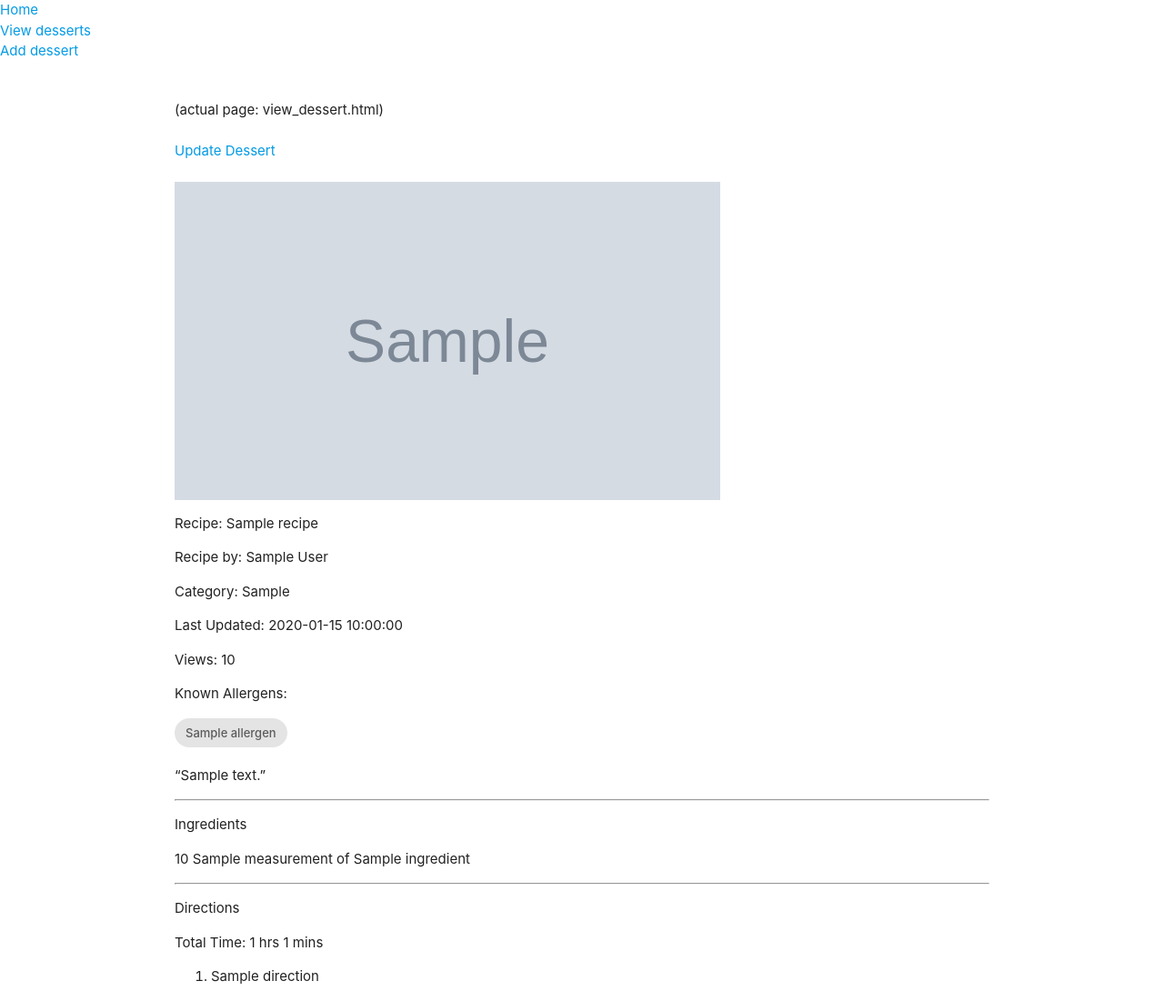
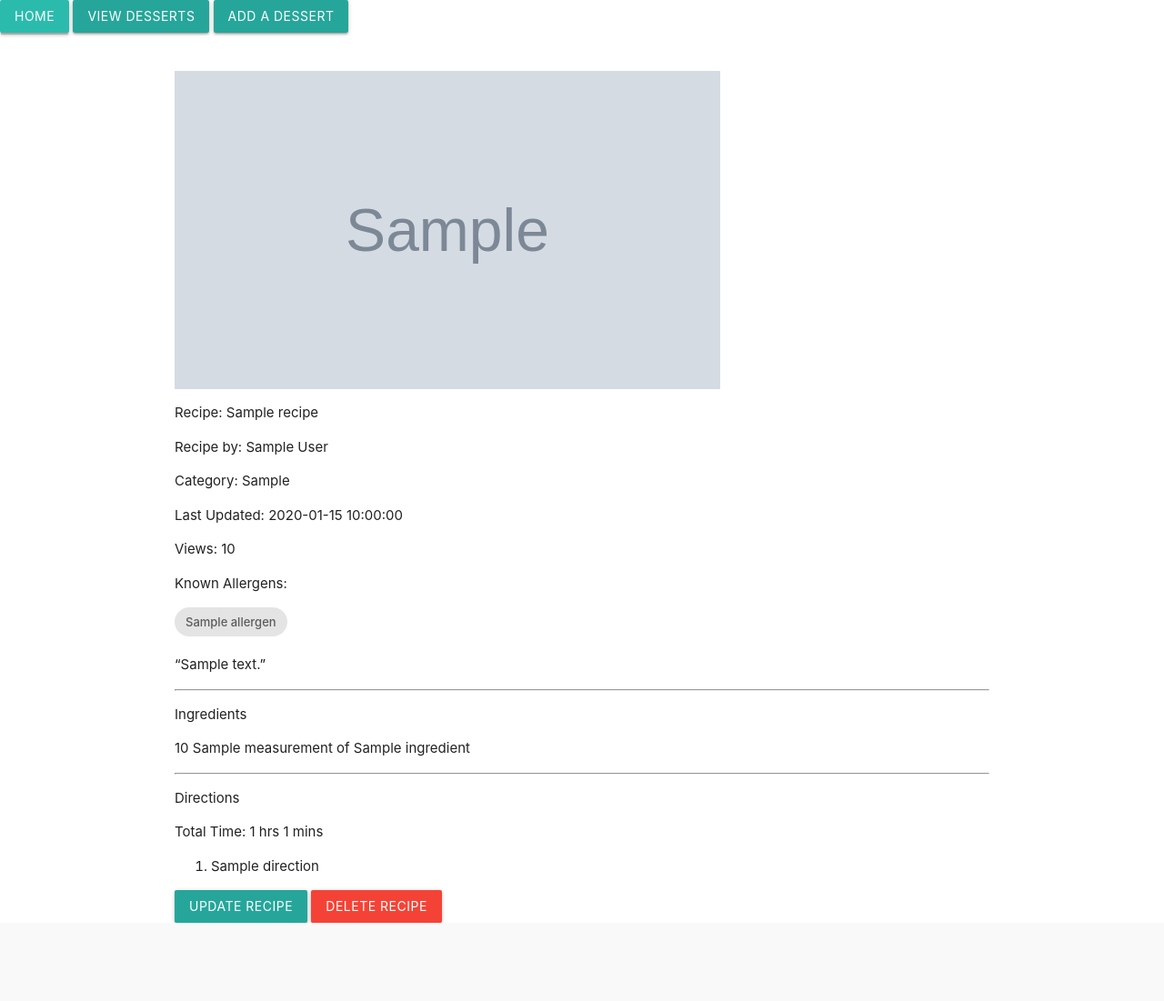
Before and after one commit to TravelTimN/ci-milestone04-dcd, a Flask app: template app/templates/view_dessert.html in a window 1280 px wide. Shown: the whole page at 91% size. After the commit the page ends 1015 px from the top, so only its background shows below. Run offline with Flask 2, Linux system fonts and the light colour scheme; the template is opened without the code that fills it: most values are stand-ins (such as "Sample title", 1, 10 or a date in 2020); grey boxes marked "Sample" are stand-in pictures; some libraries are stand-ins or nearby versions.

Commit message:
Add functionality to delete Recipes :put_litter_in_its_place:
Basic functionality to delete a single recipe
from the database.

Also updated buttons to basic Materialize button formats.

```diff
--- a/app/static/js/script.js
+++ b/app/static/js/script.js
@@ -1,4 +1,7 @@
 $(document).ready(function () {
+
+    // intialize Modals
+    $(".modal").modal();
 
     // tooltip functionality for Materialize
     $(".tooltipped").tooltip();
--- a/app/templates/base.html
+++ b/app/templates/base.html
@@ -20,12 +20,9 @@
 <body>
 
 
-    <a href="{{ url_for('home') }}">Home</a>
-    <br>
-    <a href="{{ url_for('view_desserts') }}">View desserts</a>
-    <br>
-    <a href="{{ url_for('add_dessert') }}">Add dessert</a>
-    <br>
+    <a class="waves-effect waves-light btn" href="{{ url_for('home') }}">HOME</a>
+    <a class="waves-effect waves-light btn" href="{{ url_for('view_desserts') }}">VIEW DESSERTS</a>
+    <a class="waves-effect waves-light btn" href="{{ url_for('add_dessert') }}">ADD A DESSERT</a>
 
     <div class="container">
     {% block content %}
--- a/app/templates/view_dessert.html
+++ b/app/templates/view_dessert.html
@@ -11,12 +11,6 @@
     {% endif %}
     {% endwith %}
 </h1>
-
-(actual page: view_dessert.html)
-<br><br>
-
-<a href="{{ url_for('update_dessert', recipe_id=recipe._id, slugUrl=recipe.recipe_slug) }}">Update Dessert</a>
-<br><br>
 
 {% if recipe.img_src %}
 <div id="recipe-img" style="background: url('{{ recipe.img_src }}') center/cover no-repeat;" alt="Dessert"></div>
@@ -87,4 +81,22 @@
     {% endfor %}
 </ol>
 
+
+<!-- UPDATE recipe -->
+<a class="waves-effect waves-light btn" href="{{ url_for('update_dessert', recipe_id=recipe._id, slugUrl=recipe.recipe_slug) }}">UPDATE RECIPE</a>
+
+<!-- DELETE recipe -->
+<a class="waves-effect waves-light btn modal-trigger red" href="#modal-delete_recipe">DELETE RECIPE</a>
+<div id="modal-delete_recipe" class="modal">
+    <div class="modal-content">
+        <h4>CONFIRM DELETION</h4>
+        <h5>Your recipe will be deleted!</h5>
+        <h6>This action cannot be undone.</h6>
+    </div>
+    <div class="modal-footer">
+        <a class="waves-effect waves-light red btn " href="{{ url_for('delete_dessert', recipe_id=recipe._id) }}">Delete Recipe</a>
+        <a href="#!" class="modal-close waves-effect waves-light btn">Cancel</a>
+    </div>
+</div>
+
 {% endblock %}
--- a/app/templates/view_desserts.html
+++ b/app/templates/view_desserts.html
@@ -1,8 +1,6 @@
 {% extends "base.html" %}
 
 {% block content %}
-(actual page: view_desserts.html)
-<br><br>
 
 <h2>Total Recipes in Database: {{ total_recipes }}</h2>
 
```
Also changed, not shown: app/routes.py (+7 -0 lines), app/templates/add_dessert.html (+3 -5 lines), app/templates/update_dessert.html (+2 -6 lines).
